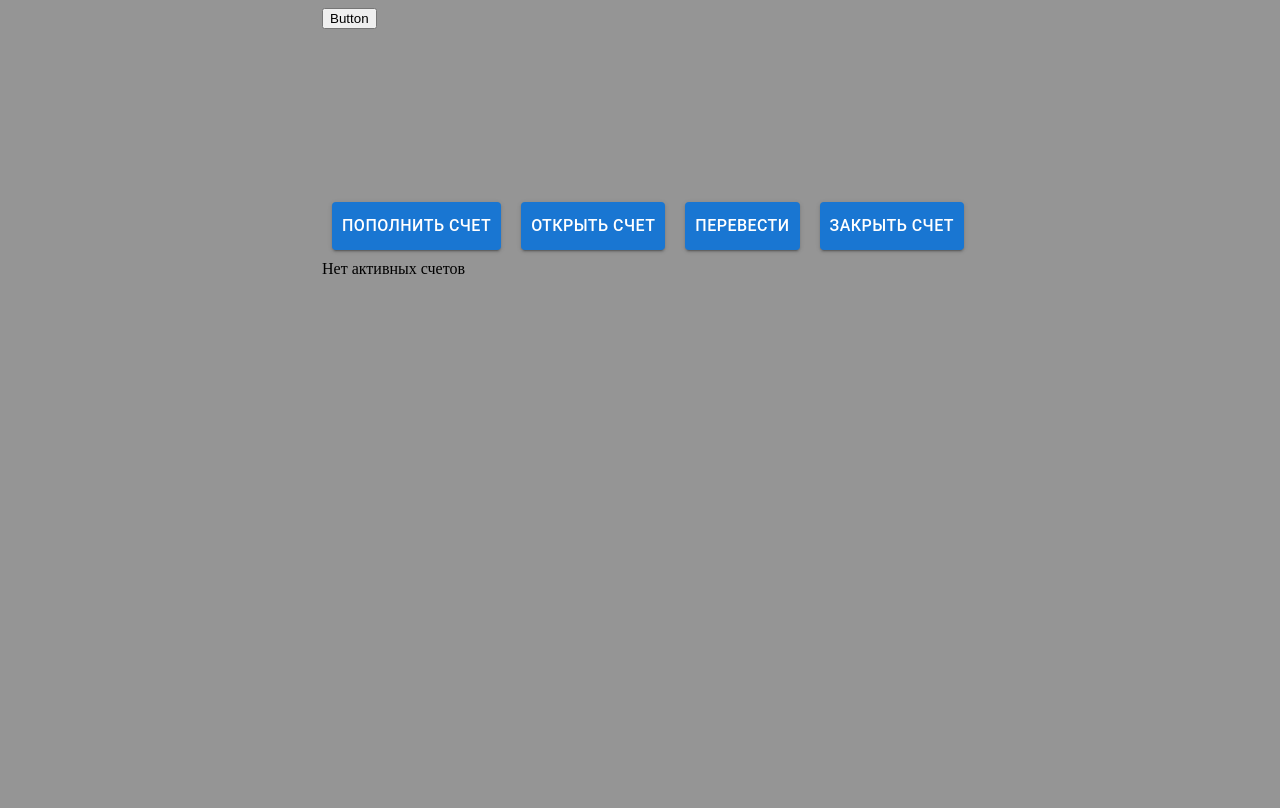
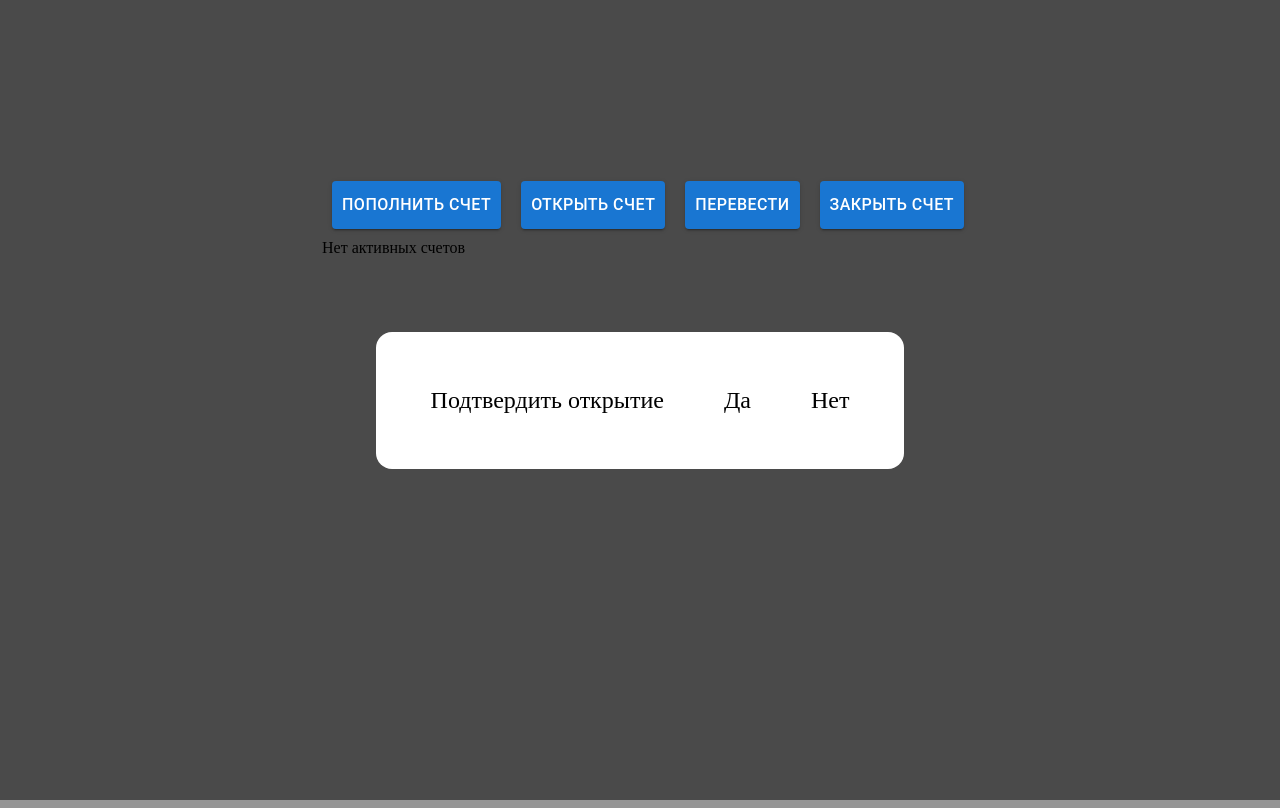
Before and after one commit to Dismori/mini-bank-front, a React (Create React App) app: page / in a window 1280 px wide. Both pictures are taken after a click on the button "ОТКРЫТЬ СЧЕТ". Built offline with nearby package versions, Linux system fonts and the light colour scheme; no server answers.

Commit message:
final commit

```diff
--- a/src/API/PostService.js
+++ b/src/API/PostService.js
@@ -3,6 +3,14 @@ import axios from "axios";
 export default class PostService {
     static async getAll() {
         const response = await axios.get('https://jsonplaceholder.typicode.com/users')
+        console.log('getAll', response)
         return response.data;
     }
+
+    static async createAccount() {
+        const response = await axios.get('https://jsonplaceholder.typicode.com/users')
+        console.log('createAccount', response)
+        return response.data;
+    }
+
 }
--- a/src/App.js
+++ b/src/App.js
@@ -1,6 +1,7 @@
 import React, { useEffect, useState } from "react";
 import PostService from "./API/PostService";
 import AccountList from "./components/AccountList";
+import Confirmation from "./components/Confirmation/Confirmation";
 import Modal from "./components/Modal/Modal";
 import NavBar from "./components/NavBar";
 import './styles/App.css'
@@ -9,25 +10,36 @@ import './styles/App.css'
 function App() {
 
   const [accounts, setAccounts] = useState([]);
+  const [modal, setModal] = useState(false);
+  const [upd, setUpd] = useState(0);
+
+  //загрузка счетов при загрузке/изменении переменной upd страницы
   useEffect(() => {
     fetchAccounts()
-  }, [])
+  }, [upd])
 
-  const [modal, setModal] = useState(false);
 
+  // получить список открытых счетов
   async function fetchAccounts() {
     const response = await PostService.getAll();
     setAccounts(response)
   }
 
+  //создать счет
+  async function createAccount() {
+    const response = await PostService.createAccount();
+    setUpd(upd + 1)
+  }
+
   return (
     <div className="app">
-      <button onClick={()=>setModal(true)}>Button</button>
-      <Modal visible={modal} setVisible={setModal}>fgdfg</Modal>
-      <NavBar />
+      <Modal visible={modal} setVisible={setModal}>
+        <Confirmation setVisible={setModal} createAcc={createAccount} />
+      </Modal>
+      <NavBar mod={setModal} />
       {accounts.length
         ? <AccountList list={accounts} />
-        : <span style={{textAlign: 'center'}}>Нет активных счетов</span>
+        : <span style={{ textAlign: 'center' }}>Нет активных счетов</span>
       }
     </div>
   );
--- /dev/null
+++ b/src/components/Confirmation/Confirmation.jsx
@@ -0,0 +1,20 @@
+import React from "react";
+import conf from "./Confirmation.module.css"
+
+function Confirmation(props) {
+
+    const handleClick = () => {
+        props.createAcc()
+        props.setVisible(false)
+    }
+
+    return(
+        <div className={conf.confirmation}>
+            <div>Подтвердить открытие</div>
+            <div className={conf.act} onClick={handleClick}>Да</div>
+            <div className={conf.act} onClick={() => props.setVisible(false)}>Нет</div>
+        </div>
+    );
+}
+
+export default Confirmation;
--- /dev/null
+++ b/src/components/Confirmation/Confirmation.module.css
@@ -0,0 +1,13 @@
+.confirmation {
+    display: flex;
+    justify-content: center;
+    font-size: x-large;
+}
+
+.confirmation div {
+    margin: 30px ;
+}
+
+.act {
+    cursor: pointer;
+}
--- a/src/components/Modal/Modal.jsx
+++ b/src/components/Modal/Modal.jsx
@@ -4,11 +4,10 @@ import cl from './Modal.module.css';
 function Modal({ children, visible, setVisible }) {
 
     const rootClasses = [cl.modal]
-    if(visible) {
+    if (visible) {
         rootClasses.push(cl.active);
     }
     return (
-
         <div className={rootClasses.join(' ')} onClick={() => setVisible(false)}>
             <div className={cl.modalContent} onClick={(e) => e.stopPropagation()}>
                 {children}
--- a/src/components/NavBar.jsx
+++ b/src/components/NavBar.jsx
@@ -2,7 +2,7 @@ import React from "react";
 import Button from '@mui/material/Button';
 import { ThemeProvider, createTheme } from '@mui/material/styles';
 
-function NavBar() {
+function NavBar(props) {
 
     const theme = createTheme({
         components: {
@@ -27,7 +27,7 @@ function NavBar() {
         <div className="NavBar">
             <ThemeProvider theme={theme}>
                 <Button variant="contained">Пополнить счет</Button>
-                <Button variant="contained" onClick={createAccount}>Открыть счет</Button>
+                <Button variant="contained" onClick={() => props.mod(true)}>Открыть счет</Button>
                 <Button variant="contained">Перевести</Button>
                 <Button variant="contained">Закрыть счет</Button>
             </ThemeProvider>
```
